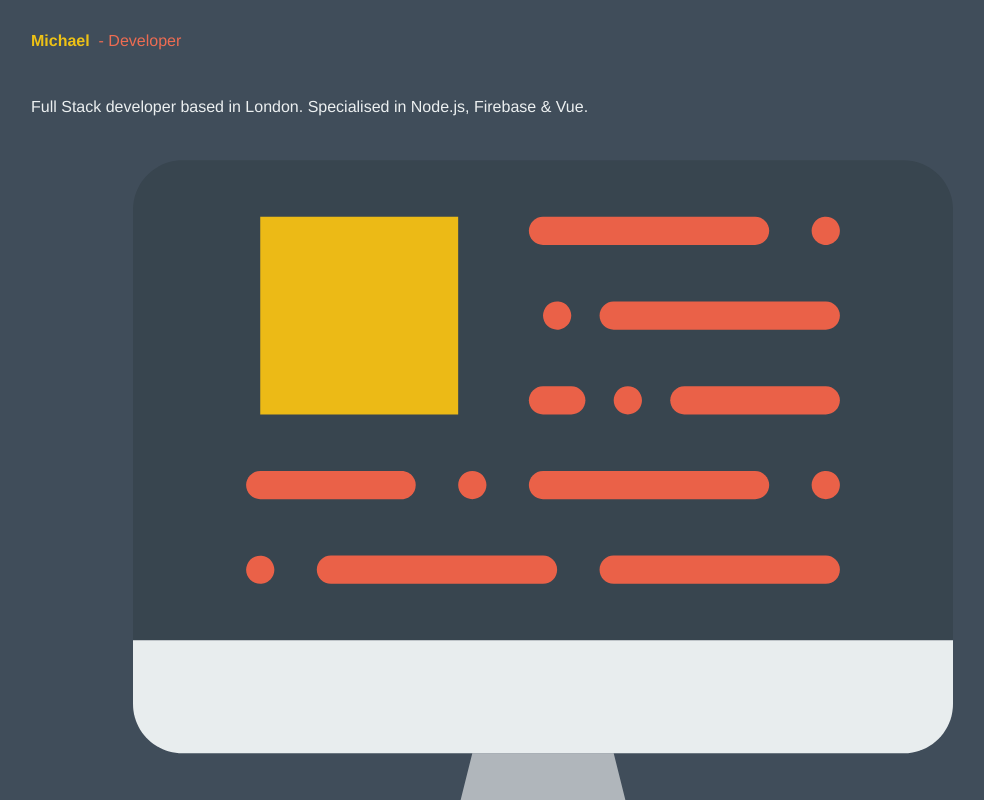
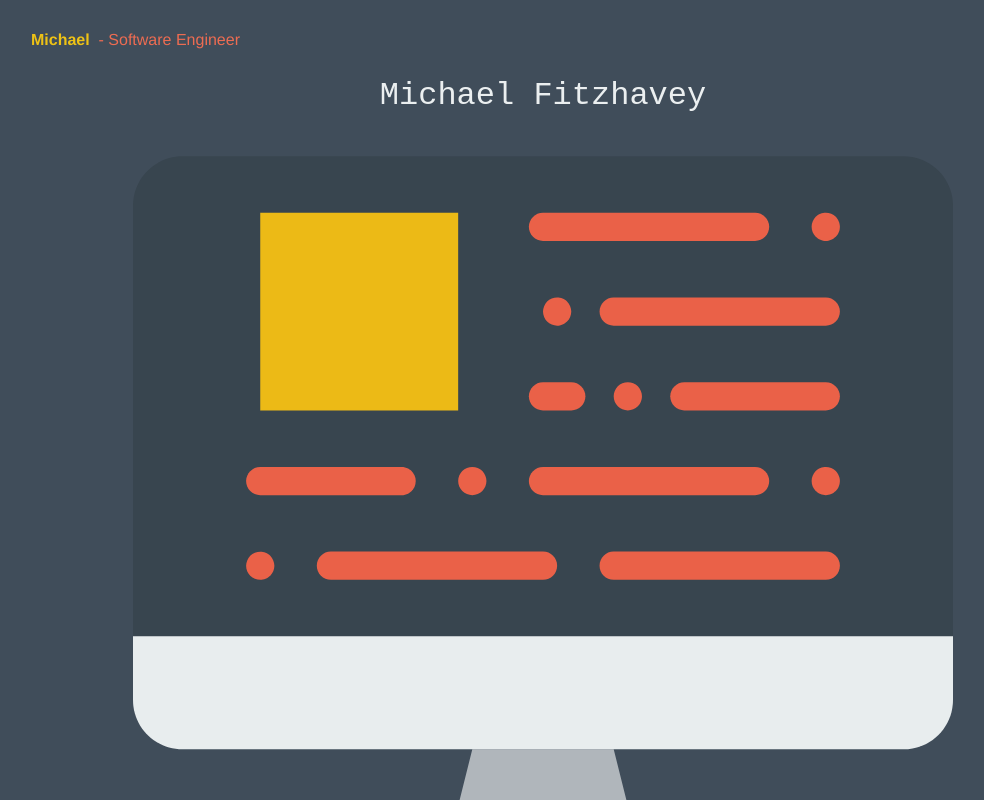
Before and after one commit to fitzhavey/website, a Vue app: page / in a window 1280 px wide. Shown: the top 800 px of the page, without its empty margins (97-1081 px from the left). Built offline with nearby package versions, Linux system fonts and the light colour scheme.

Commit message:
feat: better layout for home screen

```diff
--- a/src/components/AppHeader.vue
+++ b/src/components/AppHeader.vue
@@ -5,7 +5,7 @@
 			class="Header__title"
 			to="/">
 			Michael&nbsp;
-			<span class="Header__title--light">- Developer</span>
+			<span class="Header__title--light">- Software Engineer</span>
 		</router-link>
 
 	</header>
--- a/src/styles/index.scss
+++ b/src/styles/index.scss
@@ -32,13 +32,25 @@ $desktop: 1140px;
 // Defaults
 a {
 	color: $orange;
+	text-decoration: none;
 
 	&:hover {
 		color: $yellow;
 	}
 }
 
+p {
+	margin-bottom: 1rem;
+}
+
 // Helpers
 .inline {
 	display: inline;
 }
+
+.text-align-left {
+	text-align: left;
+}
+.text-align-right {
+	text-align: right;
+}
--- a/src/styles/reset.scss
+++ b/src/styles/reset.scss
@@ -1,8 +1,47 @@
+/* http://meyerweb.com/eric/tools/css/reset/
+   v2.0 | 20110126
+   License: none (public domain)
+*/
+
+html, body, div, span, applet, object, iframe,
+h1, h2, h3, h4, h5, h6, p, blockquote, pre,
+a, abbr, acronym, address, big, cite, code,
+del, dfn, em, img, ins, kbd, q, s, samp,
+small, strike, strong, sub, sup, tt, var,
+b, u, i, center,
+dl, dt, dd, ol, ul, li,
+fieldset, form, label, legend,
+table, caption, tbody, tfoot, thead, tr, th, td,
+article, aside, canvas, details, embed,
+figure, figcaption, footer, header, hgroup,
+menu, nav, output, ruby, section, summary,
+time, mark, audio, video {
+	margin: 0;
+	padding: 0;
+	border: 0;
+	font-size: 100%;
+	vertical-align: baseline;
+}
+/* HTML5 display-role reset for older browsers */
+article, aside, details, figcaption, figure,
+footer, header, hgroup, menu, nav, section {
+	display: block;
+}
 body {
-	margin: 0;
-	display: flex;
+	line-height: 1;
 }
-
-a {
-	text-decoration: none;
+ol, ul {
+	list-style: none;
 }
+blockquote, q {
+	quotes: none;
+}
+blockquote:before, blockquote:after,
+q:before, q:after {
+	content: '';
+	content: none;
+}
+table {
+	border-collapse: collapse;
+	border-spacing: 0;
+}
--- a/src/views/Home.vue
+++ b/src/views/Home.vue
@@ -1,15 +1,16 @@
 <template>
 	<div class="Home inner">
-
-		<p>Full Stack developer based in London. Specialised in Node.js, Firebase & Vue.</p>
+		<pre class="Home__title">Michael Fitzhavey</pre>
 
 		<img
 			class="Home__hero"
 			src="../assets/logo.svg"
 			alt="code image">
 
-		<p>I use agile development methods and cutting edge web technonology to deliver rapid results.</p>
-
+		<section class="text-align-left">
+			<p>Full Stack developer based in London. Specialising in Node.js, Firebase & Vue.</p>
+			<p>I use agile development methods and cutting edge web technonology to deliver rapid results.</p>
+		</section>
 	</div>
 </template>
 
@@ -18,13 +19,18 @@
 @import '../styles/index.scss';
 
 .Home {
-	text-align: left;
 	display: flex;
-	flex-wrap: wrap;
+	flex-direction: column;
+	justify-content: center;
+	min-height: calc(100vh - 3rem);
+
+	&__title {
+		font-size: 2rem;
+	}
 
 	&__hero {
 		width: 80%;
-		margin: 0 10%;
+		margin: 1rem 10%;
 	}
 
 }
```
